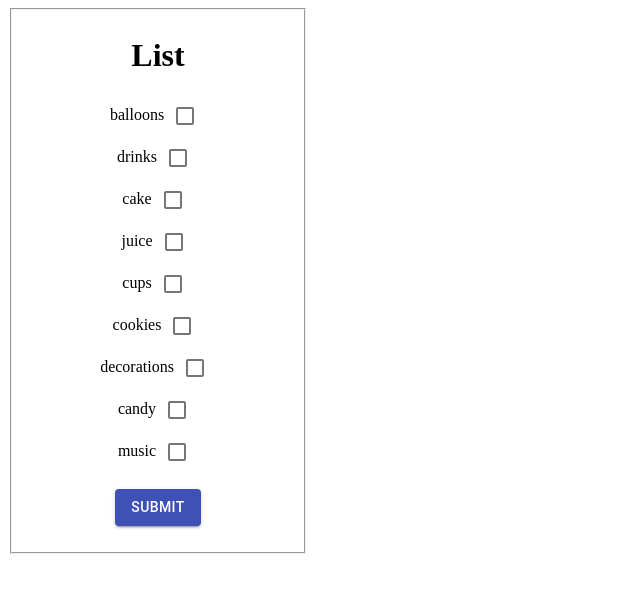
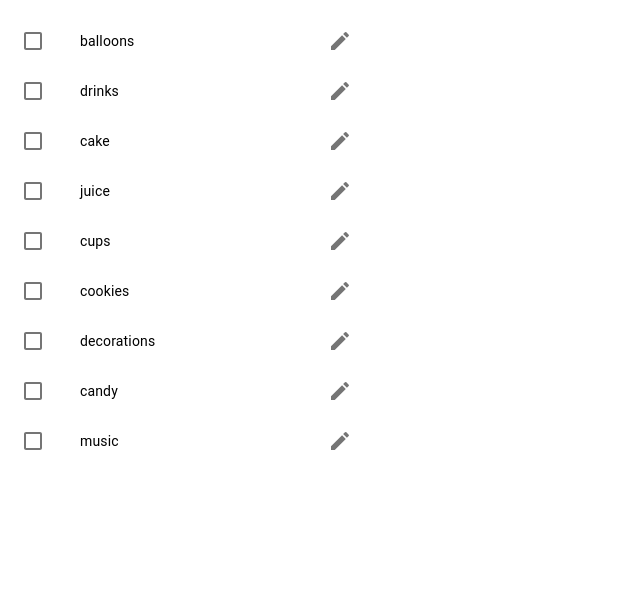
Before and after one commit to bw-party-planner-july-2019/fe-party-planner, a React (Create React App) app: page / in a window 1280 px wide. Shown: the top 592 px of the page, without its empty margins (0-640 px from the left). Built offline with nearby package versions, Linux system fonts and the light colour scheme.

Commit message:
modified list

```diff
--- a/package.json
+++ b/package.json
@@ -4,6 +4,7 @@
   "private": true,
   "dependencies": {
     "@material-ui/core": "^4.3.0",
+    "@material-ui/icons": "^4.2.1",
     "axios": "^0.19.0",
     "jwt-decode": "^2.2.0",
     "react": "^16.8.6",
--- a/src/components/App.jsx
+++ b/src/components/App.jsx
@@ -2,6 +2,7 @@ import React from 'react';
 import {useAuthActions} from '../store/auth/useAuthActions';
 import {ActionsProvider} from '../contexts/ActionsContext';
 import {Switch, Route} from 'react-router-dom';
+import DisplayList1 from "./list/List1";
 import DisplayList from "./list/List";
 
 const data = [{ id: 1, party_id: 1, item: 'balloons', purchased: false, price: 5 },
@@ -20,6 +21,7 @@ const App = () => {
   return (
       <ActionsProvider value={{authActions}}>
         <Switch>
+          {/*<Route path='/' render={() => <DisplayList1 party_id={1} list={data}/>}/>*/}
           <Route path='/' render={() => <DisplayList party_id={1} list={data}/>}/>
         </Switch>
       </ActionsProvider>
--- a/src/components/list/List.jsx
+++ b/src/components/list/List.jsx
@@ -1,67 +1,67 @@
-import React, { useState } from 'react';
+import React, {useState} from 'react';
 import Checkbox from '@material-ui/core/Checkbox';
-import Button from '@material-ui/core/Button';
-import { makeStyles } from '@material-ui/core/styles';
+import {makeStyles} from '@material-ui/core/styles';
+import ListItem from "@material-ui/core/ListItem";
+import List from "@material-ui/core/List";
+import ListItemIcon from "@material-ui/core/ListItemIcon";
+import ListItemText from "@material-ui/core/ListItemText";
+import ListItemSecondaryAction from "@material-ui/core/ListItemSecondaryAction";
+import IconButton from "@material-ui/core/IconButton";
+import EditIcon from '@material-ui/icons/Edit';
 
 const useStyles = makeStyles(theme => ({
-    button: {
-      margin: '1rem',
-    },
-    fieldset: {
-      display: 'flex',
-      flexDirection: 'column',
-        textAlign: 'center',
-    },
-    form: {
-        width: '300px',
-        textAlign: 'center',
+    root: {
+        width: '100%',
+        maxWidth: 360,
+        backgroundColor: theme.palette.background.paper,
     },
 }));
 
-export default function DisplayList({party_id, list}){
+export default function DisplayList({party_id, list}) {
     const classes = useStyles();
     const listOfItems = list.filter(item => item.party_id = party_id);
-    console.log("new list ", listOfItems);
 
     const statusOfItems = {};
     listOfItems.map(item =>
         Object.assign(statusOfItems, {[item.item]: item.purchased})
     );
 
-    console.log("filtered list ", statusOfItems);
-    const [state, setState] = React.useState(statusOfItems);
+    const [state, setState] = useState(statusOfItems);
     const handleChange = name => event => {
-        setState({ ...state, [name]: event.target.checked });
+        setState({...state, [name]: event.target.checked});
     };
-    function handleSubmit(event) {
-        event.preventDefault();
-        console.log("triggered checkbox", state);
-    }
+
+    // function handleSubmit(event) {
+    //     event.preventDefault();
+    //     console.log(state)
+    // }
+
     return (
-       <form onSubmit={handleSubmit} className={classes.form}>
-       <fieldset className={classes.fieldset}>
-           <h1>List</h1>
+        <List className={classes.root}>
+            { console.log(state)}
                     {listOfItems.map(item => {
                         return (
-                   <div >
-                   <label>{item.item}</label>
+                            <ListItem   key={item.id} role={undefined} dense button onClick={handleChange(item.item)}>
+                                <ListItemIcon>
                                     <Checkbox
+                                        edge="start"
                                         checked={state[item.purchased]}
-                       onChange={handleChange(item.item)}
+                                        // onChange={handleChange(item.item)}
                                         value={item.party_id}
+                                        disableRipple
                                         color="primary"
-                       inputProps={{
-                           'aria-label': 'secondary checkbox',
-                       }}
+                                        inputProps={{ 'aria-labelledby': `${item.item} ${item.id}` }}
                                     />
-                   </div>
-               )})}
-           <div>
-               <Button  type="submit" variant="contained" color="primary"  className={classes.button}>
-                   Submit
-               </Button>
-           </div>
-       </fieldset>
-       </form>
+                                </ListItemIcon>
+                                <ListItemText id={`${item.item} ${item.id}`} primary={item.item}  />
+                                <ListItemSecondaryAction>
+                                    <IconButton edge="end" aria-label="comments">
+                                        <EditIcon />
+                                    </IconButton>
+                                </ListItemSecondaryAction>
+                            </ListItem>
+                        )
+                    })}
+        </List>
     );
 }
--- /dev/null
+++ b/src/components/list/List1.jsx
@@ -0,0 +1,64 @@
+import React from 'react';
+import { makeStyles } from '@material-ui/core/styles';
+import List from '@material-ui/core/List';
+import ListItem from '@material-ui/core/ListItem';
+import ListItemIcon from '@material-ui/core/ListItemIcon';
+import ListItemSecondaryAction from '@material-ui/core/ListItemSecondaryAction';
+import ListItemText from '@material-ui/core/ListItemText';
+import Checkbox from '@material-ui/core/Checkbox';
+import IconButton from '@material-ui/core/IconButton';
+import CommentIcon from '@material-ui/icons/Comment';
+
+const useStyles = makeStyles(theme => ({
+    root: {
+        width: '100%',
+        maxWidth: 360,
+        backgroundColor: theme.palette.background.paper,
+    },
+}));
+
+export default function CheckboxList() {
+    const classes = useStyles();
+    const [checked, setChecked] = React.useState([0]);
+
+    const handleToggle = value => () => {
+        const currentIndex = checked.indexOf(value);
+        const newChecked = [...checked];
+
+        if (currentIndex === -1) {
+            newChecked.push(value);
+        } else {
+            newChecked.splice(currentIndex, 1);
+        }
+
+        setChecked(newChecked);
+    };
+
+    return (
+        <List className={classes.root}>
+            {[0, 1, 2, 3].map(value => {
+                const labelId = `checkbox-list-label-${value}`;
+
+                return (
+                    <ListItem key={value} role={undefined} dense button onClick={handleToggle(value)}>
+                        <ListItemIcon>
+                            <Checkbox
+                                edge="start"
+                                checked={checked.indexOf(value) !== -1}
+                                tabIndex={-1}
+                                disableRipple
+                                inputProps={{ 'aria-labelledby': labelId }}
+                            />
+                        </ListItemIcon>
+                        <ListItemText id={labelId} primary={`Line item ${value + 1}`} />
+                        <ListItemSecondaryAction>
+                            <IconButton edge="end" aria-label="comments">
+                                <CommentIcon />
+                            </IconButton>
+                        </ListItemSecondaryAction>
+                    </ListItem>
+                );
+            })}
+        </List>
+    );
+}
```
Also changed, not shown: 2 other files (tests, documents, lock files or other folders). Lines whose indentation alone changed are shown as unchanged.
